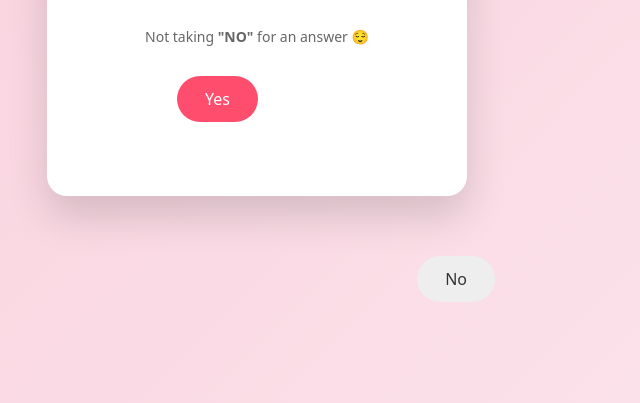
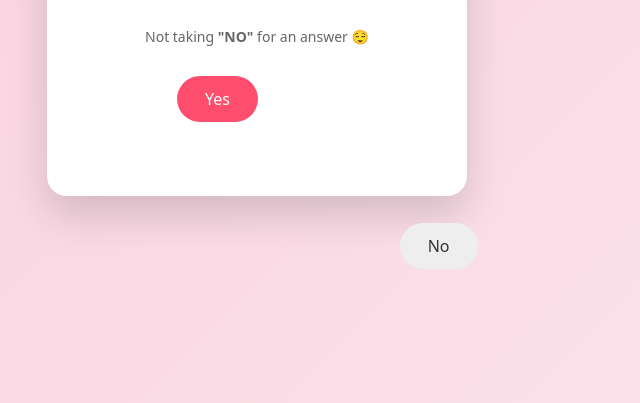
Before and after one commit to ScifiMegaHype/Valentines, a plain HTML site: page index.html in a window 1280 px wide. Both pictures are taken after a click on the button "No". Shown: the part 397-800 px from the top of the page, without its empty margins (383-1023 px from the left). Drawn offline with Linux system fonts and the light colour scheme.

Commit message:
Add files via upload

```diff
--- a/index.html
+++ b/index.html
@@ -115,7 +115,7 @@
         const note = document.getElementById("note")
         var noBtnPressCount = 0;
 
-        noBtn.addEventListener("mouseenter", () => {
+        function moveNoButton() {
             const cardRect = card.getBoundingClientRect();
 
             const maxX = cardRect.width - noBtn.offsetWidth;
@@ -131,13 +131,20 @@
             if (noBtnPressCount > 4) {
                 noBtn.style.display = "none";
 
-                 note.innerHTML = `
-                     <div class="note">Come on now 😏</div>
-                 `;
+                    note.innerHTML = `
+                        <div class="note">Come on now 😏</div>
+                    `;
 
                 yesBtn.style.left = `35%`;
-            }
-        });
+            };
+        }
+
+        noBtn.addEventListener("mouseenter", moveNoButton); // Desktop: mouse hover
+        noBtn.addEventListener("touchstart", (e) => {
+            e.preventDefault();
+            moveNoButton();
+        }, { passive: false }); // Mobile: finger touch (fires before click)
+        noBtn.addEventListener("click", moveNoButton); // Extra safety: if someone somehow clicks it
 
         yesBtn.addEventListener("click", () => {
             card.innerHTML = `
```
